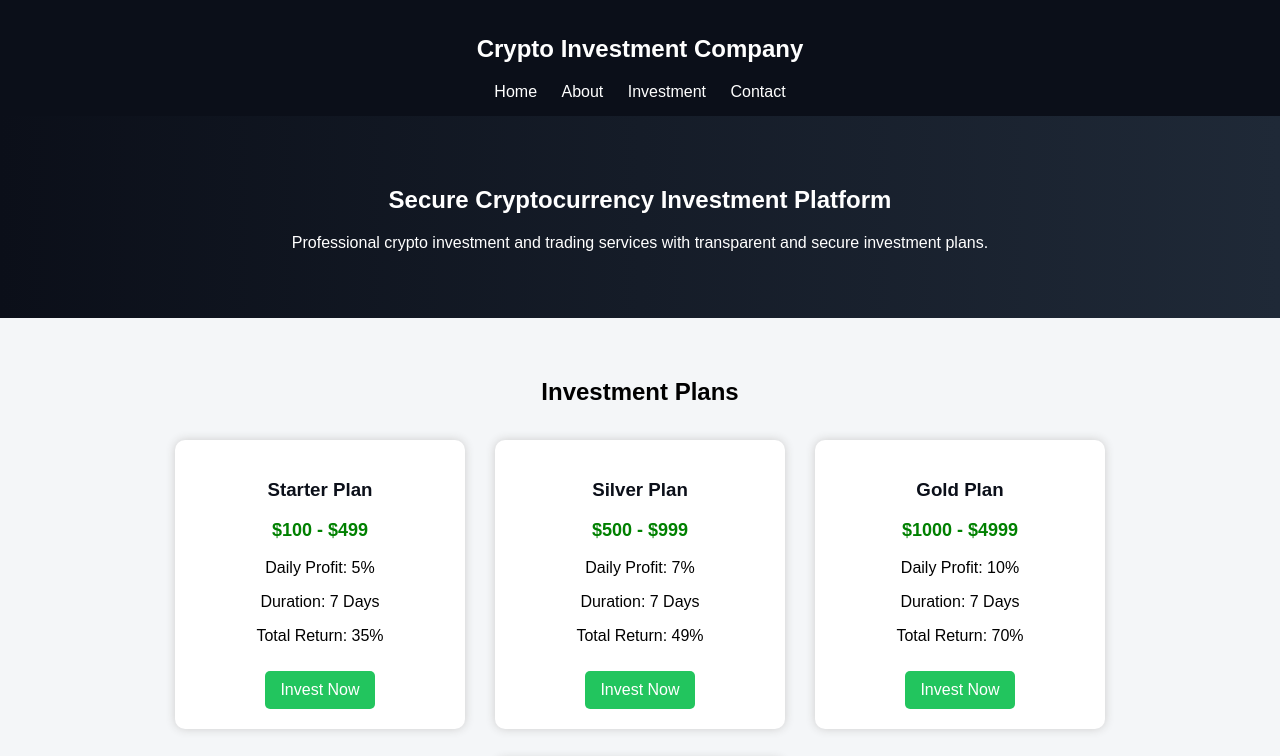
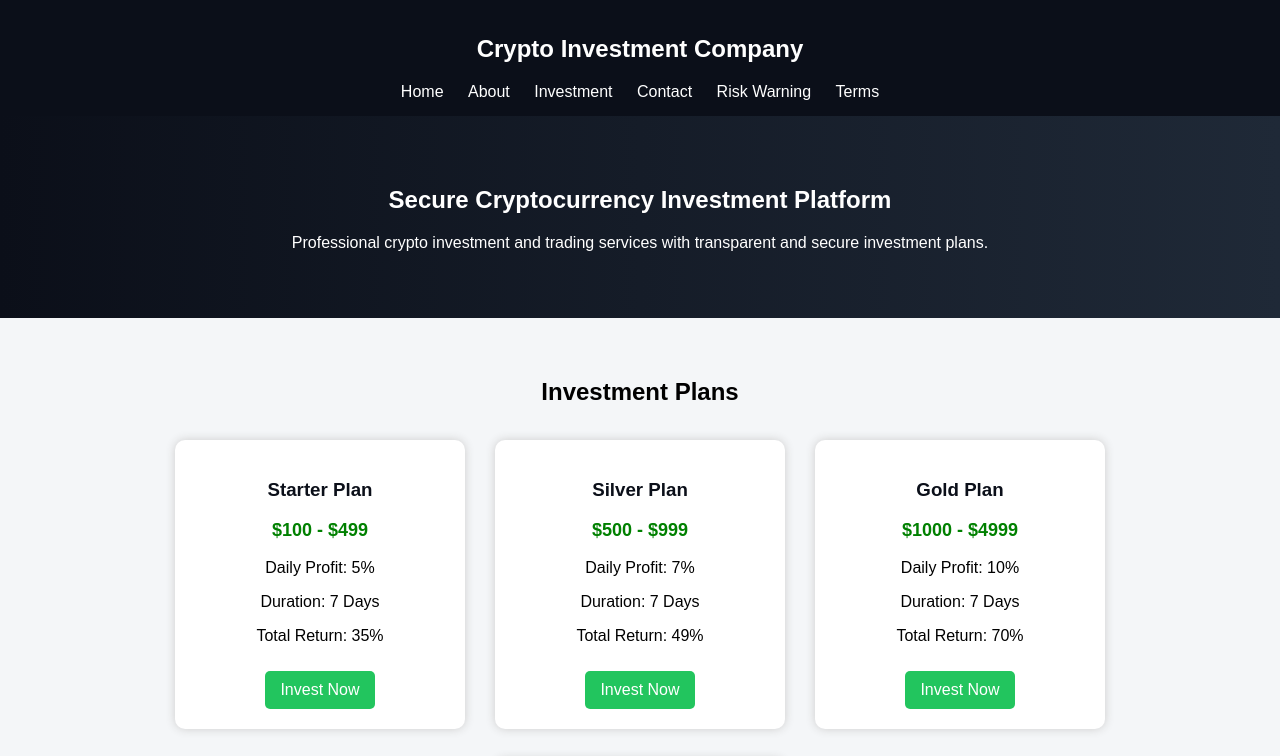
Before and after one commit to OmegaVandersar/Crypto.investment, a plain HTML site: page index.html in a window 1280 px wide. Shown: the top 756 px of the page. Drawn offline with Linux system fonts and the light colour scheme.

Commit message:
Update index.html
Update professional features on risk.html Risk Warning and terms.html Terms and Conditions

```diff
--- a/index.html
+++ b/index.html
@@ -92,7 +92,8 @@
         <a href="index.html">Home</a>
         <a href="about.html">About</a>
         <a href="investment.html">Investment</a>
-        <a href="contact.html">Contact</a>
+        <a href="contact.html">Contact</a>  <a href="risk.html">Risk Warning</a>
+    <a href="terms.html">Terms</a>
     </nav>
 
 </header>
```
